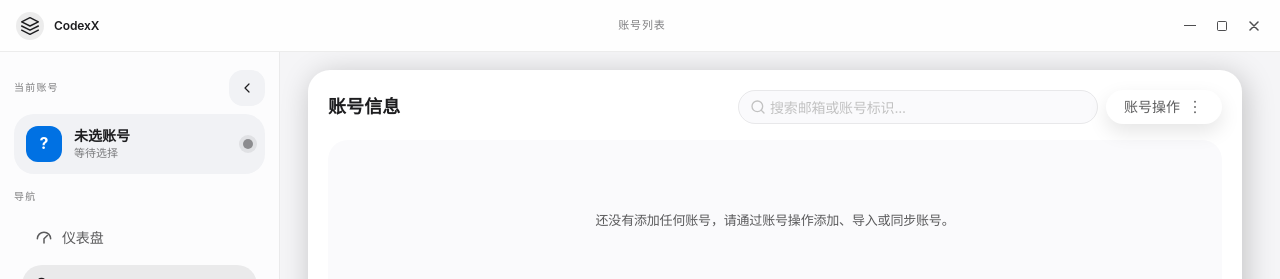
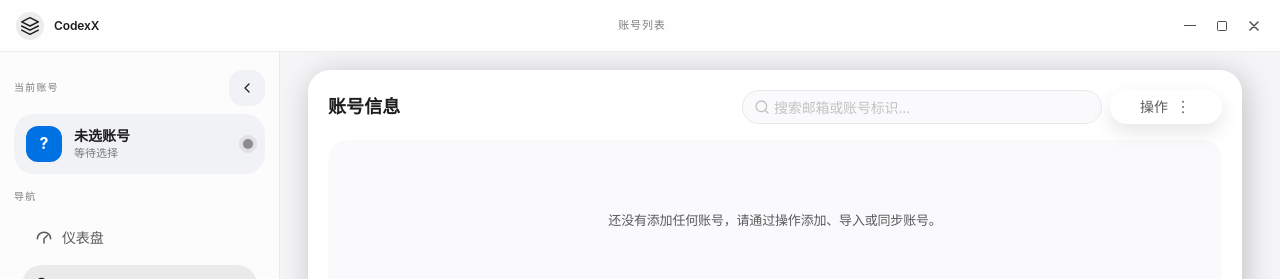
Before and after one commit to weimin96/CodexX, a Vue app: page /accounts in a window 1280 px wide. Shown: the top 279 px of the page. Built offline with nearby package versions, Linux system fonts and the light colour scheme.

Commit message:
账号列表：账号操作文案改为操作

```diff
--- a/src/components/account/AccountCard.vue
+++ b/src/components/account/AccountCard.vue
@@ -37,8 +37,8 @@
             secondary
             size="small"
             class="card-icon-button"
-            title="账号操作"
-            aria-label="账号操作"
+            title="操作"
+            aria-label="操作"
           >
             <template #icon>
               <svg width="16" height="16" viewBox="0 0 24 24" fill="none">
--- a/src/views/AccountListView.vue
+++ b/src/views/AccountListView.vue
@@ -30,11 +30,11 @@
             <n-button
               secondary
               class="account-action-trigger"
-              title="账号操作"
-              aria-label="账号操作"
+              title="操作"
+              aria-label="操作"
             >
               <span class="account-action-content">
-                <span>账号操作</span>
+                <span>操作</span>
                 <svg width="18" height="18" viewBox="0 0 24 24" fill="none">
                   <path
                     d="M12 5h.01M12 12h.01M12 19h.01"
@@ -93,7 +93,7 @@
       </section>
 
       <div v-if="!hasAccounts" class="inline-empty-state">
-        <p>还没有添加任何账号，请通过账号操作添加、导入或同步账号。</p>
+        <p>还没有添加任何账号，请通过操作添加、导入或同步账号。</p>
       </div>
 
       <div v-else-if="filteredAccounts.length === 0" class="inline-empty-state">
```
